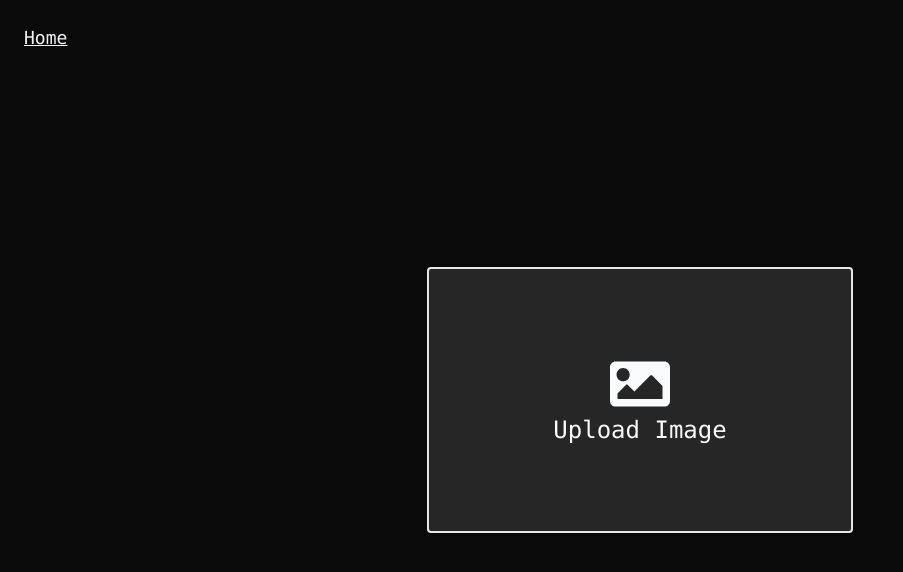
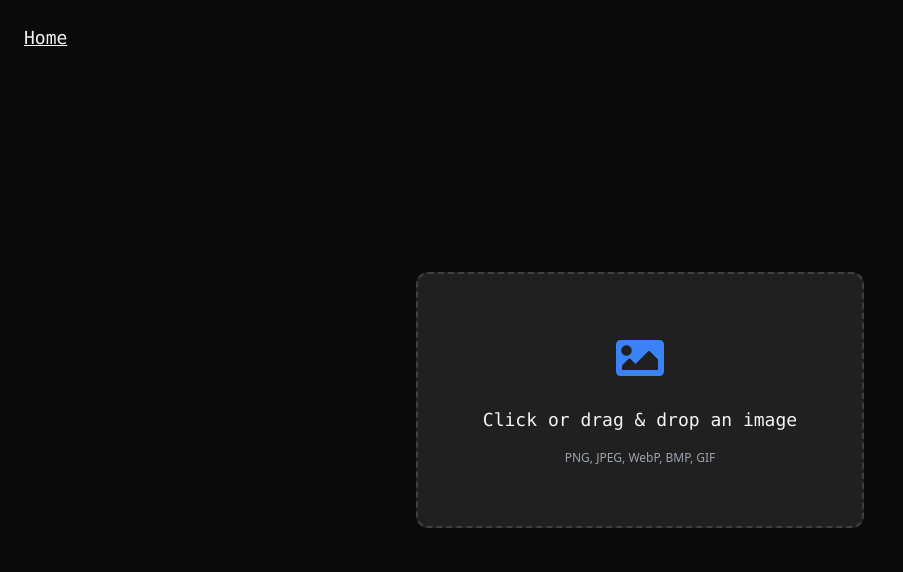
Before and after one commit to Oslonline/dithering-studio, a React (Vite) app: page /Dithering in a window 1280 px wide. Shown: the top 572 px of the page, without its empty margins (0-903 px from the left). Built offline with nearby package versions, Linux system fonts and the light colour scheme.

Commit message:
feat: enhance image upload experience with drag-and-drop support and improved UI

```diff
--- a/src/components/ImageUploader.tsx
+++ b/src/components/ImageUploader.tsx
@@ -1,3 +1,4 @@
+import { useRef, useState } from "react";
 import { FaImage } from "react-icons/fa";
 
 interface ImageUploaderProps {
@@ -5,6 +6,9 @@ interface ImageUploaderProps {
 }
 
 const ImageUploader: React.FC<ImageUploaderProps> = ({ setImage }) => {
+  const inputRef = useRef<HTMLInputElement>(null);
+  const [dragActive, setDragActive] = useState(false);
+
   const handleImageUpload = (event: React.ChangeEvent<HTMLInputElement>) => {
     const file = event.target.files?.[0];
     if (file) {
@@ -16,13 +20,56 @@ const ImageUploader: React.FC<ImageUploaderProps> = ({ setImage }) => {
     }
   };
 
+  const handleDrop = (event: React.DragEvent<HTMLDivElement>) => {
+    event.preventDefault();
+    event.stopPropagation();
+    setDragActive(false);
+    if (event.dataTransfer.files && event.dataTransfer.files[0]) {
+      const file = event.dataTransfer.files[0];
+      if (file.type.startsWith("image/")) {
+        const reader = new FileReader();
+        reader.onload = (e) => {
+          setImage(e.target?.result as string);
+        };
+        reader.readAsDataURL(file);
+      }
+    }
+  };
+
+  const handleDragOver = (event: React.DragEvent<HTMLDivElement>) => {
+    event.preventDefault();
+    event.stopPropagation();
+    setDragActive(true);
+  };
+
+  const handleDragLeave = (event: React.DragEvent<HTMLDivElement>) => {
+    event.preventDefault();
+    event.stopPropagation();
+    setDragActive(false);
+  };
+
+  const handleClick = () => {
+    inputRef.current?.click();
+  };
+
   return (
-    <div className="flex w-full items-center justify-center gap-2">
-      <label htmlFor="file-upload" className="flex h-1/3 w-1/3 gap-2 md:gap-0 cursor-pointer flex-col items-center justify-center rounded border bg-neutral-800 p-4 text-gray-50 duration-150 hover:bg-neutral-700 md:border-2">
-        <FaImage className="text-3xl md:text-4xl lg:text-6xl" />
-        <p className="font-mono text-lg lg:text-2xl text-center">Upload Image</p>
-      </label>
-      <input id="file-upload" type="file" accept="image/*" onChange={handleImageUpload} className="hidden" />
+    <div className={`flex w-full items-center justify-center`}>
+      <div
+        className={`relative flex h-64 w-full max-w-md cursor-pointer flex-col items-center justify-center gap-4 rounded-xl border-2 border-dashed transition-colors duration-200 ${dragActive ? "border-blue-500 bg-blue-950/30" : "border-neutral-700 bg-neutral-800/80 hover:border-blue-400 hover:bg-neutral-700/80"} `}
+        onClick={handleClick}
+        onDrop={handleDrop}
+        onDragOver={handleDragOver}
+        onDragLeave={handleDragLeave}
+        tabIndex={0}
+        role="button"
+        aria-label="Upload image"
+      >
+        <FaImage className="mb-2 text-5xl text-blue-500" />
+        <p className="text-center font-mono text-lg text-gray-100">{dragActive ? "Drop your image here" : "Click or drag & drop an image"}</p>
+        <p className="text-xs text-gray-400">PNG, JPEG, WebP, BMP, GIF</p>
+        <input ref={inputRef} id="file-upload" type="file" accept="image/png,image/jpeg,image/webp,image/bmp,image/gif" onChange={handleImageUpload} className="hidden" tabIndex={-1} />
+        {dragActive && <div className="pointer-events-none absolute inset-0 rounded-xl border-4 border-blue-800 opacity-60" />}
+      </div>
     </div>
   );
 };
```
